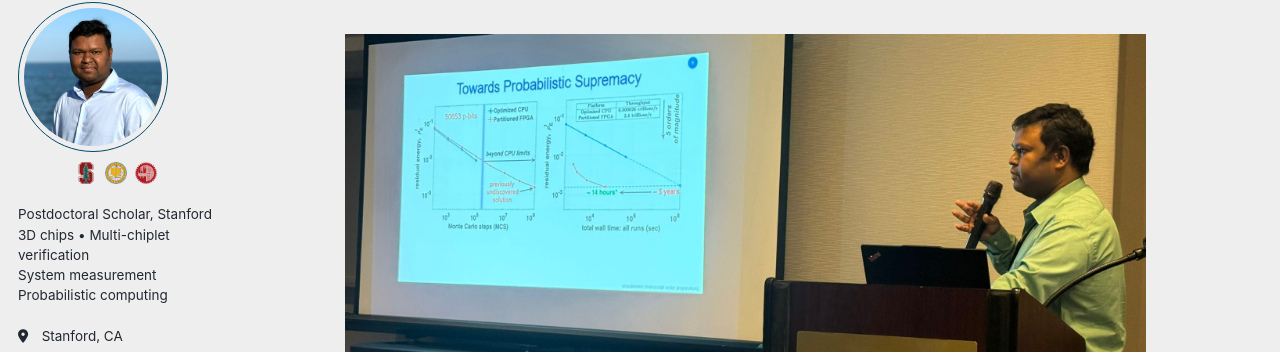
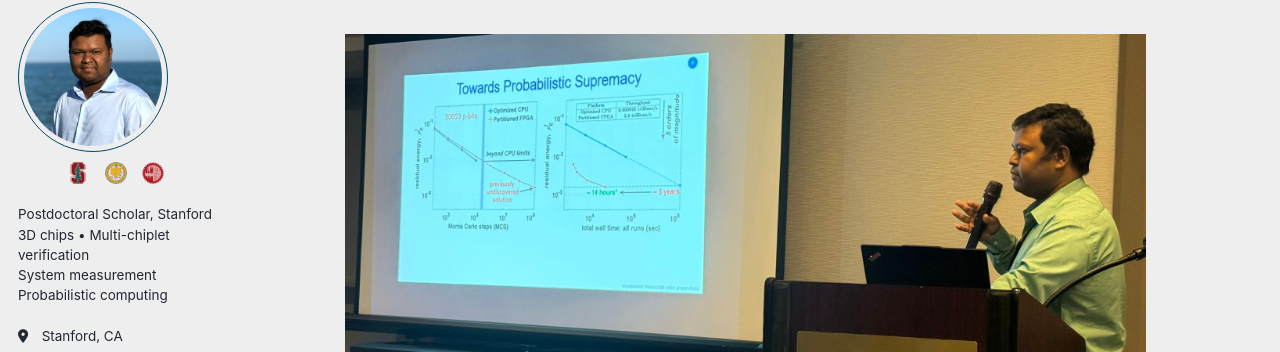
Before and after one commit to navidaadit/navidaadit.github.io, a Jekyll site: the page built from _pages/about.md, in a window 1280 px wide. Shown: the part 97-449 px from the top of the page. Built offline with Jekyll 4.4.1, drawn with Linux system fonts in a browser that asks for light colours; some web fonts are replaced.

Commit message:
Update avatar and affiliation logo styles
Refactor avatar and affiliation logo styles for better responsiveness and alignment.

```diff
--- a/_sass/_custom.scss
+++ b/_sass/_custom.scss
@@ -17,15 +17,7 @@
 }
 
 /* ---------- Content width cap inside right column ---------- */
-:root {
-  --content-max: 75%;         /* simple size var (not theme-related) */
-  --avatar-size: 150px;       /* MUST match .author__avatar img width */
-}
-
-/* Phone: smaller avatar (keep in sync with variable) */
-@media (max-width: 640px){
-  :root { --avatar-size: 110px; }
-}
+:root { --content-max: 75%; } /* simple size var (not theme-related) */
 
 /* Limit inner text width (not hero/pills/CV button) */
 .layout--single .page__content > *:not(.hero-img):not(.keyword-pills):not(.cv-row) {
@@ -51,10 +43,6 @@
   object-fit: cover;
   border-radius: 50%;
 }
-
-/* Make sure avatar is centered in its sidebar column */
-.sidebar .author__avatar { text-align: center; }
-
 /* Phone: slightly smaller avatar, bio under photo, clean stacking */
 @media (max-width: 640px){
   .author__avatar img { width: 110px; height: 110px; }
@@ -62,26 +50,28 @@
   .author__content p, .author__bio { text-align:left !important; }
 }
 
-/* --- Affiliation logos (CENTERED RELATIVE TO HEADSHOT, no extra spacing) --- */
-/* Keep bio text left-aligned (only the logo row is centered) */
+/* --- Affiliation logos (CENTERED UNDER HEADSHOT, NO EXTRA SPACING) --- */
+/* Keep sidebar text left-aligned, but the logo row itself centered */
 .sidebar .author__bio { text-align: left !important; }
 
+/* Make the logo row a full-width block, center icons inside it */
 .sidebar .author__bio .affil-logos{
-  display: flex;
-  width: var(--avatar-size);        /* same width as the headshot */
-  margin: 0 auto 0 auto;            /* center the row under the headshot */
-  justify-content: center;          /* center logos within that row */
-  align-items: center;
-  gap: 8px;                         /* tight (not spread out) */
-  line-height: 1;
-  padding: 0;
+  display: block !important;
+  width: 100% !important;
+  text-align: center !important;
+  margin: 0 !important;
+  padding: 0 !important;
+  line-height: 0 !important;      /* kills the weird extra vertical spacing */
 }
 
+/* Inline icons, tight spacing, no layout surprises */
 .sidebar .author__bio .affil-logo{
   width: 22px;
   height: 22px;
   object-fit: contain;
-  display: block;
+  display: inline-block !important;
+  vertical-align: middle;
+  margin: 0 6px !important;       /* controls horizontal spacing */
 }
 
 /* Remove any built-in hero from the theme */
```
